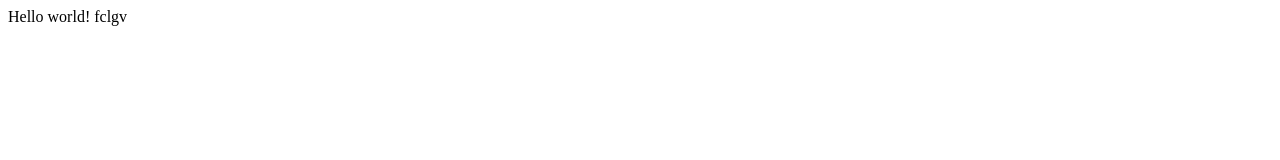
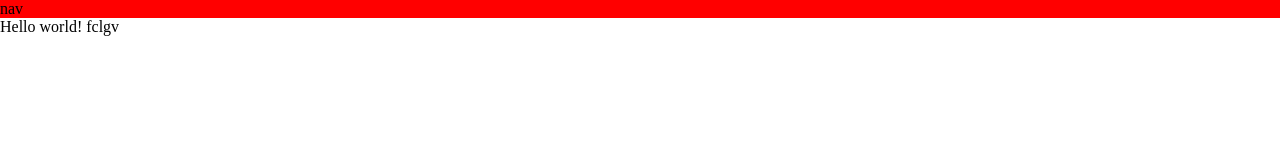
Before and after one commit to CallumM1999/netlify-deploy, a Gatsby site: page / in a window 1280 px wide. Built offline with nearby package versions, Linux system fonts and the light colour scheme; Gatsby itself is replaced by a stand-in of ours.

Commit message:
styled components

```diff
--- a/gatsby-config.js
+++ b/gatsby-config.js
@@ -6,4 +6,5 @@
 
 module.exports = {
   /* Your site config here */
+  plugins: [`gatsby-plugin-styled-components`]
 }
--- a/package.json
+++ b/package.json
@@ -13,9 +13,12 @@
     "test": "echo \"Write tests! -> https://gatsby.dev/unit-testing\" && exit 1"
   },
   "dependencies": {
+    "babel-plugin-styled-components": "^1.10.6",
     "gatsby": "^2.17.6",
+    "gatsby-plugin-styled-components": "^3.1.11",
     "react": "^16.11.0",
-    "react-dom": "^16.11.0"
+    "react-dom": "^16.11.0",
+    "styled-components": "^4.4.1"
   },
   "devDependencies": {
     "prettier": "^1.18.2"
--- a/src/pages/index.js
+++ b/src/pages/index.js
@@ -1,3 +1,21 @@
 import React from "react"
+import styled, { createGlobalStyle } from 'styled-components'
 
-export default () => <div>Hello world! fclgv</div>
+const Nav = styled.nav`
+    background-color: red;
+`;
+
+const GlobalStyle = createGlobalStyle`
+    body {
+        margin: 0;
+        padding: 0;
+    }
+`;
+
+export default () => (
+    <>
+        <GlobalStyle/>
+        <Nav>nav</Nav>
+        <div>Hello world! fclgv</div>
+    </>
+)
```
Also changed, not shown: 1 other file.
